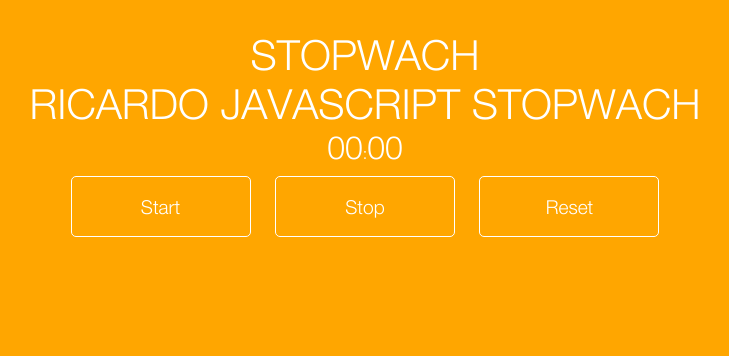
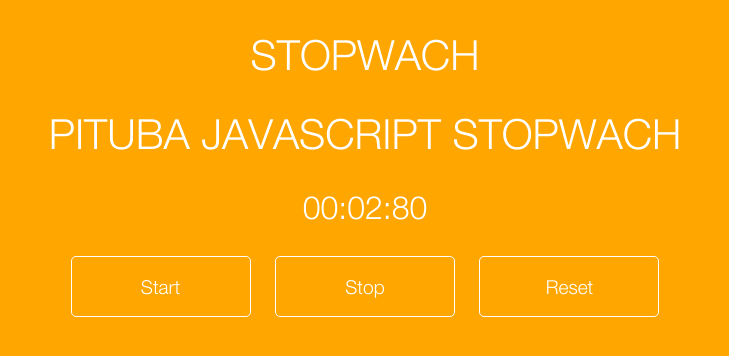
Before and after one commit to ricardopitubasouza/projeto-cronometro, a plain HTML site: page index.html in a window 1280 px wide. Both pictures are taken after a click on the button "Start". Shown: the whole page, without its empty margins (275-1004 px from the left). Drawn offline with Linux system fonts and the light colour scheme.

Commit message:
javaScript ready

```diff
--- a/cronos.js
+++ b/cronos.js
@@ -0,0 +1,60 @@
+window.onload = function(){
+    var minutes = 00;
+    var seconds = 00;
+    var tens = 00;
+    var appendTens = document.getElementById("tens")
+    var appendSeconds = document.getElementById("seconds")
+    var appendMinutes = document.getElementById("minutes")
+    var buttonStart = document.getElementById('button-start')
+    var buttonStop = document.getElementById('button-stop')
+    var buttonReset = document.getElementById('button-reset')
+    var Interval
+
+    buttonStart.onclick = function() {
+        clearInterval(Interval)
+        Interval = setInterval(startTimer,10)
+    }
+
+    buttonStop.onclick = function() {
+        clearInterval(Interval)
+    }
+
+    buttonReset.onclick = function() {
+        clearInterval(Interval)
+        tens = "00"
+        seconds = "00"
+        minutes = "00"
+        appendTens.innerHTML = tens
+        appendSeconds.innerHTML = seconds
+        appendMinutes.innerHTML = minutes
+    }
+
+    function startTimer() {
+        tens++
+        if(tens <= 9){
+            appendTens.innerHTML = "0" + tens
+        }
+
+        if(tens > 9){
+            appendTens.innerHTML = tens
+        }
+
+        if(tens > 99) {
+            seconds++
+            appendSeconds.innerHTML = "0" + seconds
+            tens = 0
+            appendTens.innerHTML = "0" + 0
+        }
+
+        if(seconds > 9){
+            appendSeconds.innerHTML = seconds
+        }
+
+        if(seconds > 59) {
+            minutes++
+            appendMinutes.innerHTML = "0" + minutes
+            seconds = 0
+            appendSeconds.innerHTML = "0" + 0
+        }
+    }
+}
--- a/index.html
+++ b/index.html
@@ -10,11 +10,12 @@
     <body>
         <section class="wrapper">
             <h1>Stopwach</h1>
-            <h2>Ricardo JavaScript Stopwach</h2>
-            <p><span id="seconds">00</span>:<span id="tens">00</span></p>
+            <h2>Pituba JavaScript Stopwach</h2>
+            <p><span id="minutes">00</span>:<span id="seconds">00</span>:<span id="tens">00</span></p>
             <button id="button-start">Start</button>
             <button id="button-stop">Stop</button>
             <button id="button-reset">Reset</button>
         </section>
+        <script src="cronos.js"></script>
     </body>
 </html>
--- a/style.css
+++ b/style.css
@@ -45,10 +45,12 @@ h1, h2 {
     font-weight: 100;
     font-size: 2.6em;
     text-transform: uppercase;
+    margin-bottom: 30px;
 }
 
-#seconds, #tens{
+p {
     font-size: 2em;
+    margin-bottom: 20px;
 }
 
 button {
```
